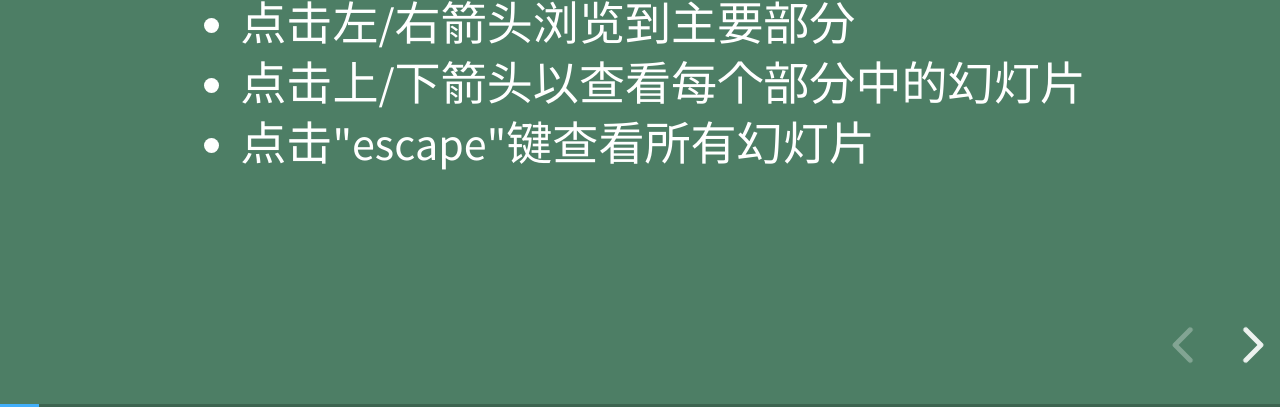
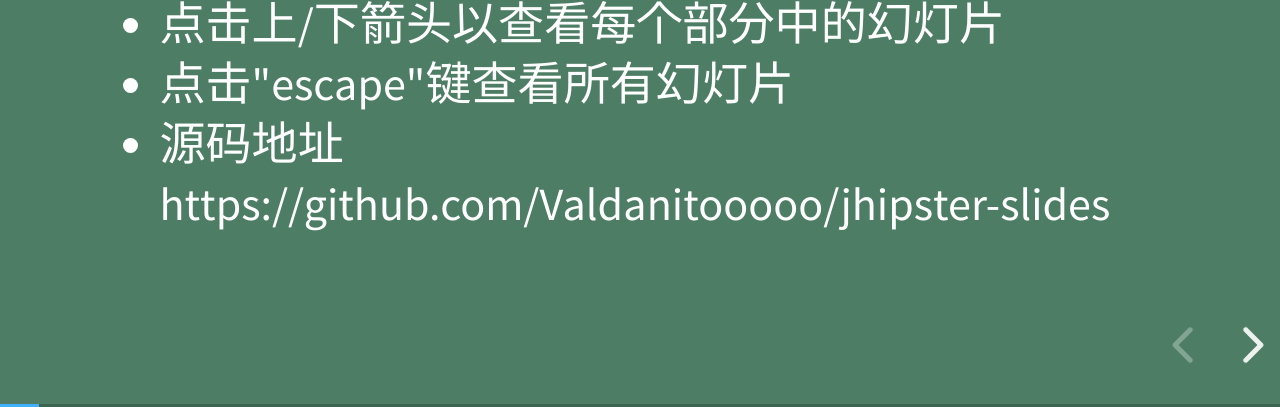
Before and after one commit to Valdanitooooo/jhipster-slides, a website: page index.html in a window 1280 px wide. Both pictures are taken after a click on the button "next slide". Shown: the part 393-800 px from the top of the page. Drawn offline with Linux system fonts and the light colour scheme.

Commit message:
add source code url

```diff
--- a/index.html
+++ b/index.html
@@ -39,6 +39,7 @@
 						<li>点击左/右箭头浏览到主要部分</li>
 						<li>点击上/下箭头以查看每个部分中的幻灯片</li>
 						<li>点击"escape"键查看所有幻灯片</li>
+						<li>源码地址https://github.com/Valdanitooooo/jhipster-slides</li>
 					</ul>
 				</section>
 
```
